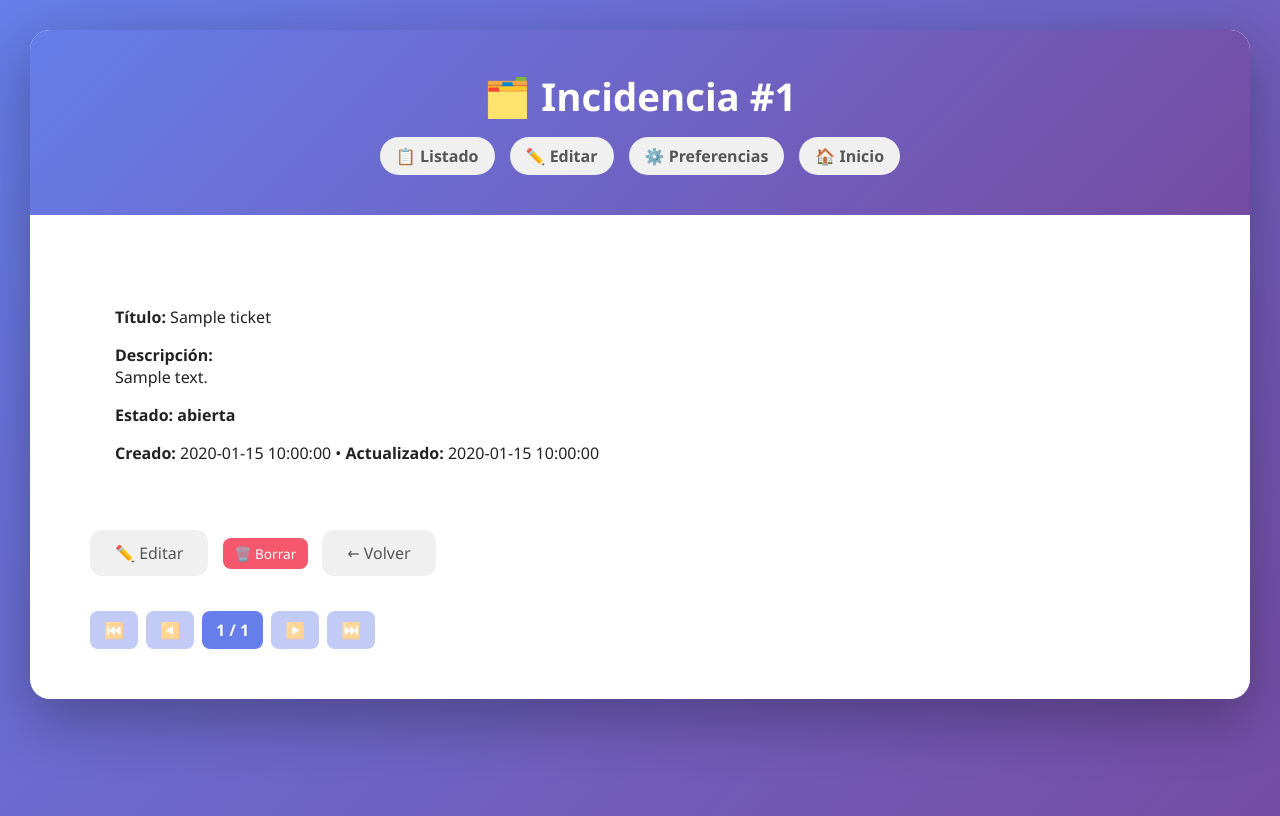
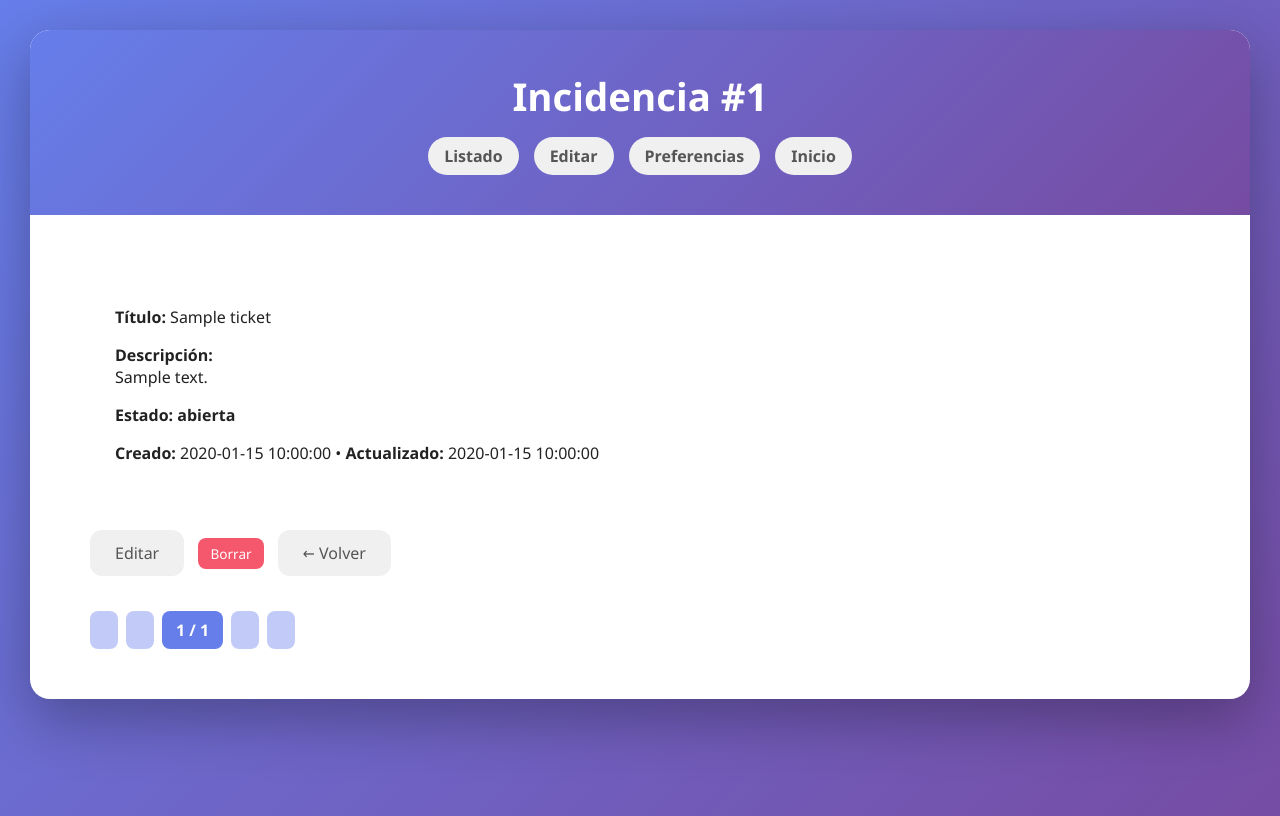
Before and after one commit to NoelBallester/proyectoIAW, a PHP site: page /ver_tickets.php in a window 1280 px wide. Shown: the top 816 px of the page. Run offline with PHP 8.4, Linux system fonts and the light colour scheme; the visitor is signed in with stand-in values (Sample User, id 1); tables that the repository leaves empty hold one stand-in row (values such as "Sample post").

Commit message:
Actualizacion archivo (modificaciones leves)

```diff
--- a/public/ver_tickets.php
+++ b/public/ver_tickets.php
@@ -82,12 +82,12 @@ $nextPos = $hasNext ? $position + 1 : null;
 <body class="<?= htmlspecialchars(body_theme_class()) ?>">
 <div class="container">
     <div class="header">
-        <h1>🗂️ Incidencia #<?= htmlspecialchars($ticket['id']) ?></h1>
+        <h1> Incidencia #<?= htmlspecialchars($ticket['id']) ?></h1>
         <div class="nav">
-            <a href="lista_tickets.php">📋 Listado</a>
-            <a href="editar_ticket.php?id=<?= urlencode($ticket['id']) ?>">✏️ Editar</a>
-            <a href="preferencias.php">⚙️ Preferencias</a>
-            <a href="index.php">🏠 Inicio</a>
+            <a href="lista_tickets.php"> Listado</a>
+            <a href="editar_ticket.php?id=<?= urlencode($ticket['id']) ?>"> Editar</a>
+            <a href="preferencias.php"> Preferencias</a>
+            <a href="index.php"> Inicio</a>
         </div>
     </div>
     <div class="content wide">
@@ -98,29 +98,29 @@ $nextPos = $hasNext ? $position + 1 : null;
             <p><strong>Creado:</strong> <?= htmlspecialchars($created) ?><?php if (!empty($updated)): ?> • <strong>Actualizado:</strong> <?= htmlspecialchars($updated) ?><?php endif; ?></p>
         </div>
         <div style="margin-top:25px;" class="actions-inline">
-            <a href="editar_ticket.php?id=<?= urlencode($ticket['id']) ?>" class="btn-secondary">✏️ Editar</a>
+            <a href="editar_ticket.php?id=<?= urlencode($ticket['id']) ?>" class="btn-secondary"> Editar</a>
             <form action="borrar_ticket.php" method="post" onsubmit="return confirm('¿Borrar definitivamente?')" style="display:inline-block; margin:0 10px;">
                 <?= csrf_field() ?>
                 <input type="hidden" name="id" value="<?= htmlspecialchars($ticket['id']) ?>">
-                <button type="submit">🗑️ Borrar</button>
+                <button type="submit"> Borrar</button>
             </form>
             <a href="lista_tickets.php" class="btn-secondary">← Volver</a>
         </div>
         <div class="pagination" style="margin-top:35px;">
             <?php if ($hasPrev): ?>
-                <a href="ver_tickets.php?pos=<?= $firstPos ?>" title="Primer">⏮️</a>
-                <a href="ver_tickets.php?pos=<?= $prevPos ?>" title="Anterior">◀️</a>
+                <a href="ver_tickets.php?pos=<?= $firstPos ?>" title="Primer"></a>
+                <a href="ver_tickets.php?pos=<?= $prevPos ?>" title="Anterior"></a>
             <?php else: ?>
-                <strong style="opacity:.4">⏮️</strong>
-                <strong style="opacity:.4">◀️</strong>
+                <strong style="opacity:.4"></strong>
+                <strong style="opacity:.4"></strong>
             <?php endif; ?>
             <strong><?= $position ?> / <?= $totalTickets ?></strong>
             <?php if ($hasNext): ?>
-                <a href="ver_tickets.php?pos=<?= $nextPos ?>" title="Siguiente">▶️</a>
-                <a href="ver_tickets.php?pos=<?= $lastPos ?>" title="Último">⏭️</a>
+                <a href="ver_tickets.php?pos=<?= $nextPos ?>" title="Siguiente"></a>
+                <a href="ver_tickets.php?pos=<?= $lastPos ?>" title="Último"></a>
             <?php else: ?>
-                <strong style="opacity:.4">▶️</strong>
-                <strong style="opacity:.4">⏭️</strong>
+                <strong style="opacity:.4"></strong>
+                <strong style="opacity:.4"></strong>
             <?php endif; ?>
         </div>
     </div>
```
